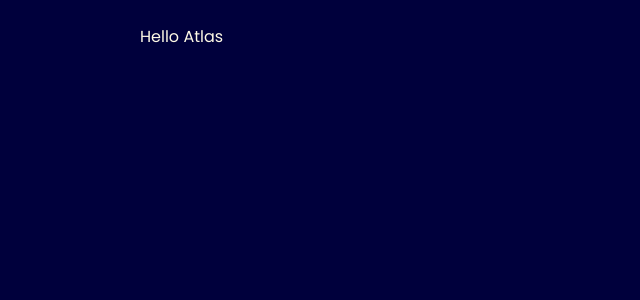
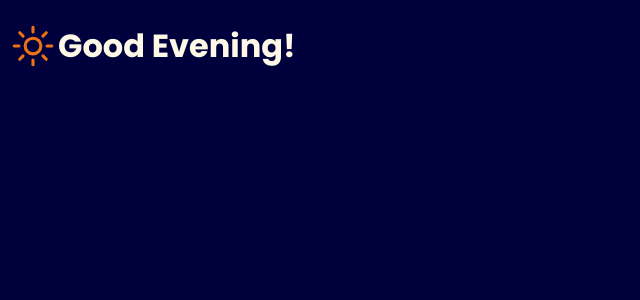
Before and after one commit to mattkrozel/atlas-react-and-jsx, a React (Vite) app: page / in a window 1280 px wide. Shown: the top 300 px of the page, without its empty margins (0-640 px from the left). Built offline with nearby package versions, Linux system fonts and the light colour scheme.

Commit message:
setup greeting file, tested in browser

```diff
--- a/src/App.jsx
+++ b/src/App.jsx
@@ -1,5 +1,7 @@
+import { Greeting } from './components/Greeting';
+
 function App() {
-  return <div className="app">Hello Atlas</div>;
+  return <Greeting />;
 }
 
 export default App;
--- a/src/components/Greeting.jsx
+++ b/src/components/Greeting.jsx
@@ -0,0 +1,33 @@
+import day from '../assets/day.svg';
+import evening from '../assets/evening.svg';
+import night from '../assets/night.svg';
+
+export function Greeting() {
+    const time = new Date();
+    const currentTime = time.getHours();
+    let displayImage;
+    let displayText;
+
+    if (currentTime >= 6 && currentTime < 12) {
+        displayImage = day;
+        displayText = 'Good Morning!';
+    }
+    if (currentTime >= 12 && currentTime < 17) {
+        displayImage = day;
+        displayText = 'Good Afternoon!';
+    }
+    if (currentTime >= 17 && currentTime < 21) {
+        displayImage = evening;
+        displayText = 'Good Evening!';
+    } else {
+        displayImage = night;
+        displayText = 'Good Night!';
+    }
+
+    return (
+        <h1 className='greeting'>
+            <img src={displayImage} />
+            <div>{displayText}</div>
+        </h1>
+    );
+}
```
